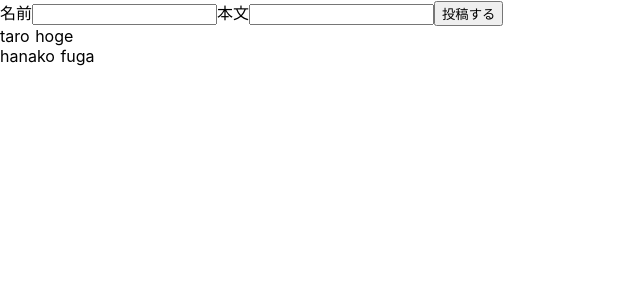
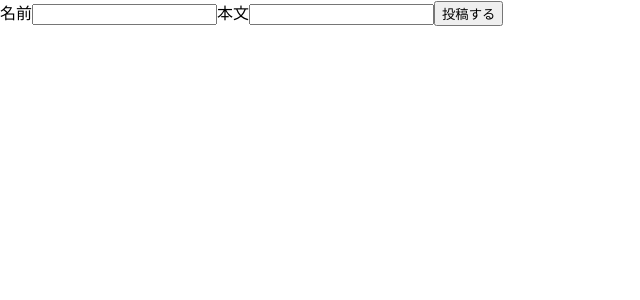
Before and after one commit to kysnrm/makimono, a Nuxt app: page / in a window 1280 px wide. Shown: the top 300 px of the page, without its empty margins (0-640 px from the left). Built offline with nearby package versions, Linux system fonts and the light colour scheme.

Commit message:
delete default items

```diff
--- a/pages/index.vue
+++ b/pages/index.vue
@@ -19,10 +19,7 @@ export default {
   data: () => {
     return {
       newPost: { author: '', text: '' },
-      items: [
-        { author: 'taro', text: 'hoge' },
-        { author: 'hanako', text: 'fuga' }
-      ]
+      items: []
     }
   },
   methods: {
```
